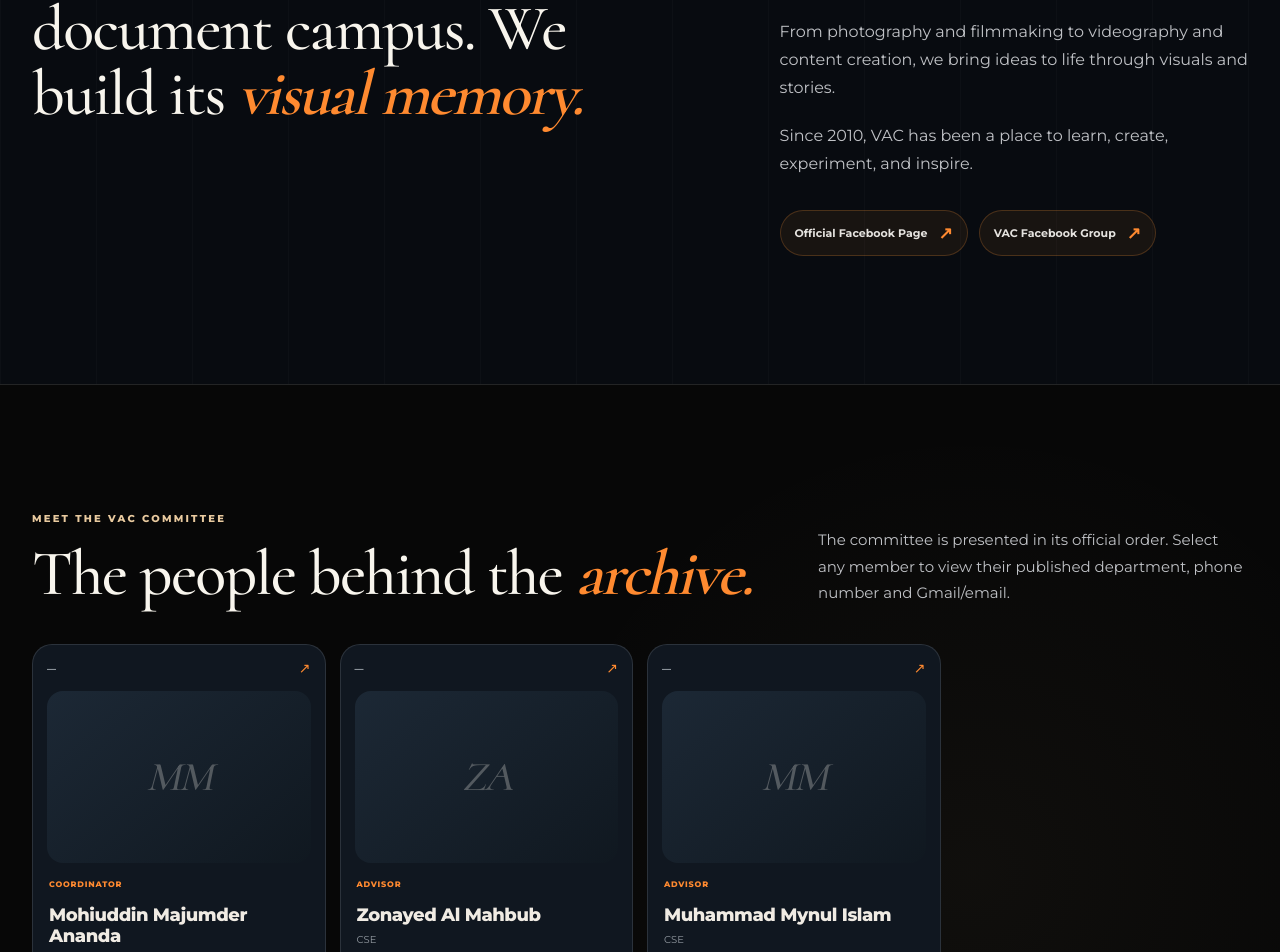
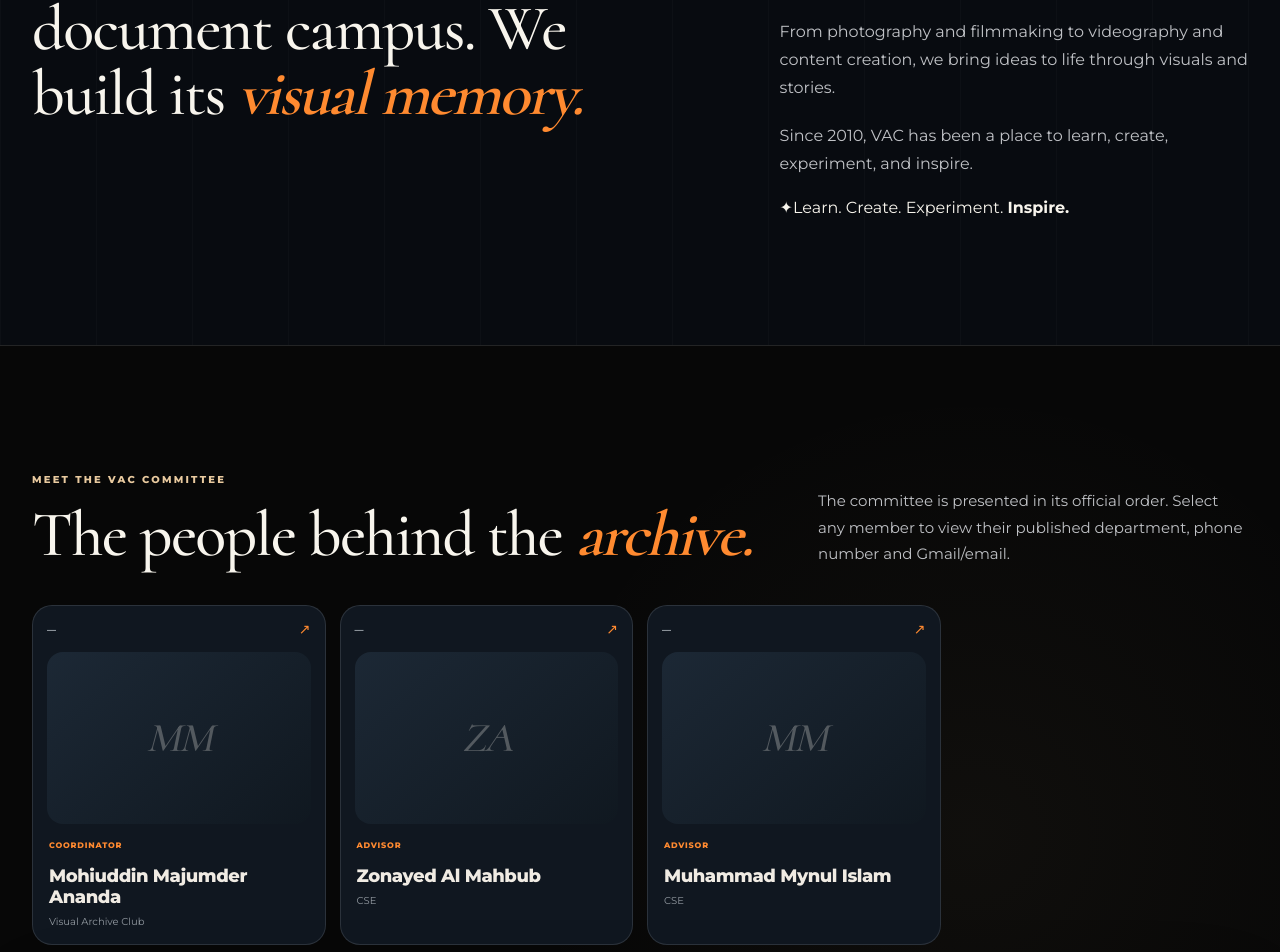
Before and after one commit to rzprince/VAC-Eastern-University-Website, a Next.js app: page / in a window 1280 px wide. Shown: the part 2941-3893 px from the top of the page. Built offline with nearby package versions, Linux system fonts and the light colour scheme; no server answers; the database is empty.

Commit message:
Replace duplicate About Facebook links with an animated creative statement

```diff
--- a/app/page.tsx
+++ b/app/page.tsx
@@ -128,13 +128,9 @@ export default async function Home() {
                 <p key={index}>{paragraph}</p>
               ))}
 
-              <div className="about-links">
-                <a href={settings.facebookPage} target="_blank" rel="noreferrer">
-                  Official Facebook Page <span>↗</span>
-                </a>
-                <a href={settings.facebookGroup} target="_blank" rel="noreferrer">
-                  VAC Facebook Group <span>↗</span>
-                </a>
+              <div className="about-editorial-quote" aria-label="VAC creative vision">
+                <span className="about-quote-icon" aria-hidden="true">✦</span>
+                <span>Learn. Create. Experiment. <strong>Inspire.</strong></span>
               </div>
             </div>
 
```
